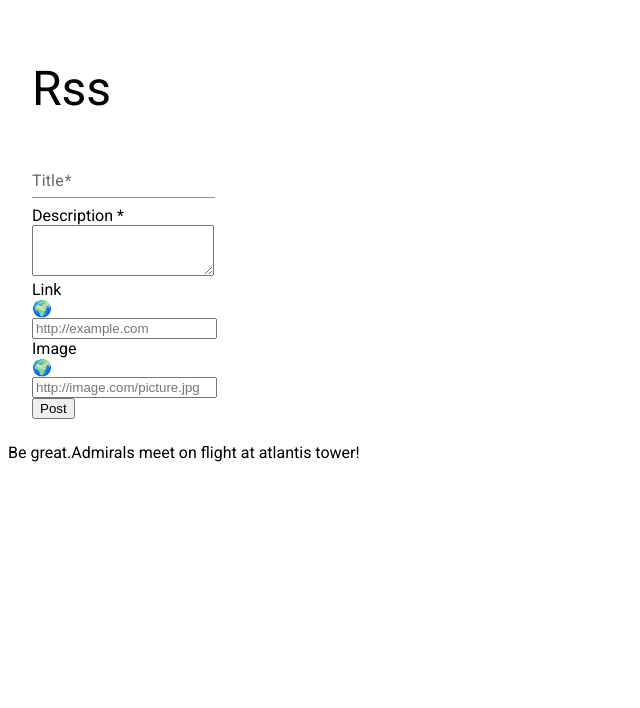
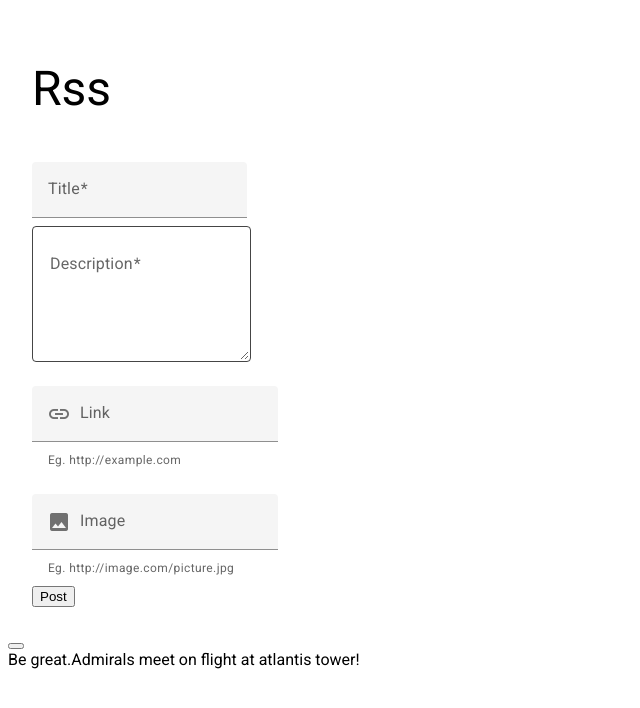
Before and after one commit to PlayXman/app-rss, a PHP site: page /dist/view/index.php in a window 1280 px wide. Shown: the top 708 px of the page, without its empty margins (0-640 px from the left). Run offline with PHP 8.4, Linux system fonts and the light colour scheme.

Commit message:
#3 Form functions - done Design - almost ready

```diff
--- a/app/index.php
+++ b/app/index.php
@@ -31,7 +31,7 @@ try {
 		$feed->post();
 	}
 
-	echo Response::success( 'true' );
+	echo Response::success( 'Success 😊' );
 } catch ( Exception $e ) {
 	echo Response::error( $e->getMessage() );
 }
--- a/view/components/form/index.php
+++ b/view/components/form/index.php
@@ -1,49 +1,39 @@
-<form id="newRssForm" method="post" action="../app/index.php">
+<form id="newRssForm" method="post" action="../app/index.php" class="form mdc-elevation--z8">
 	<div class="text-field-row">
 		<div class="text-field-container">
-			<div class="mdc-text-field">
-				<input id="rssTitle" type="text" class="mdc-text-field__input" required>
+			<div class="mdc-text-field mdc-text-field--box">
+				<input id="rssTitle" type="text" class="mdc-text-field__input" name="title" required>
 				<label class="mdc-floating-label" for="rssTitle">Title</label>
 				<div class="mdc-line-ripple"></div>
 			</div>
 		</div>
 	</div>
-
-
-<!--	<div class="form-group row">-->
-<!--		<label for="rssTitle" class="col-md-3 col-form-label col-form-label-lg">Title *</label>-->
-<!--		<div class="col-md-9">-->
-<!--			<input type="text" class="form-control form-control-lg" id="rssTitle" name="title" required>-->
-<!--		</div>-->
-<!--	</div>-->
-	<div class="form-group row">
-		<label for="rssDescription" class="col-md-3 col-form-label col-form-label-lg">Description *</label>
-		<div class="col-md-9">
-			<textarea type="text" class="form-control" id="rssDescription" rows="3" name="description" required></textarea>
-		</div>
-	</div>
-	<div class="form-group row">
-		<label for="rssLink" class="col-md-3 col-form-label col-form-label-sm">Link</label>
-		<div class="col-md-9">
-			<div class="input-group mb-2">
-				<div class="input-group-prepend">
-					<div class="input-group-text">🌍</div>
-				</div>
-				<input type="url" class="form-control form-control-sm" id="rssLink" name="link" placeholder="http://example.com">
+	<div class="text-field-row">
+		<div class="text-field-container">
+			<div class="mdc-text-field mdc-text-field--textarea">
+				<textarea id="rssDescription" class="mdc-text-field__input" rows="3" name="description" required></textarea>
+				<label class="mdc-floating-label" for="rssDescription">Description</label>
 			</div>
 		</div>
 	</div>
-	<div class="form-group row">
-		<label for="rssImage" class="col-md-3 col-form-label col-form-label-sm">Image</label>
-		<div class="col-md-9">
-			<div class="input-group mb-2">
-				<div class="input-group-prepend">
-					<div class="input-group-text">🌍</div>
-				</div>
-				<input type="url" class="form-control form-control-sm" id="rssImage" name="image" placeholder="http://image.com/picture.jpg">
-			</div>
+	<div class="text-field-container">
+		<div class="mdc-text-field mdc-text-field--box mdc-text-field--with-leading-icon">
+			<i class="material-icons mdc-text-field__icon">insert_link</i><input id="rssLink" class="mdc-text-field__input" type="url" name="link">
+			<label class="mdc-floating-label" for="rssLink">Link</label>
+			<div class="mdc-line-ripple"></div>
 		</div>
+		<p class="mdc-text-field-helper-text mdc-text-field-helper-text--persistent">Eg. http://example.com</p>
+	</div>
+	<div class="text-field-container">
+		<div class="mdc-text-field mdc-text-field--box mdc-text-field--with-leading-icon">
+			<i class="material-icons mdc-text-field__icon">photo</i><input id="rssImage" class="mdc-text-field__input" type="url" name="image">
+			<label class="mdc-floating-label" for="rssImage">Image</label>
+			<div class="mdc-line-ripple"></div>
+		</div>
+		<p class="mdc-text-field-helper-text mdc-text-field-helper-text--persistent">Eg. http://image.com/picture.jpg</p>
 	</div>
 
-	<button type="submit" class="btn btn-primary">Post</button>
+	<div class="form__button-cont">
+		<button type="submit" class="mdc-button mdc-button--raised">Post</button>
+	</div>
 </form>
--- a/view/components/material-design/style.scss
+++ /dev/null
@@ -1,6 +0,0 @@
-@import "~@material/theme/mdc-theme";
-@import "~@material/typography/mdc-typography";
-@import "~@material/layout-grid/mdc-layout-grid";
-@import "~@material/textfield/mdc-text-field";
-@import "~@material/snackbar/mdc-snackbar";
-@import "~@material/button/mdc-button";
--- a/view/components/message/index.php
+++ b/view/components/message/index.php
@@ -1,8 +1,6 @@
-<div class="message__container">
-	<div class="message__loader">
-		<i class="message__loader-icon"></i> Loading...
-	</div>
-	<div class="message__box">
-		<i class="message__icon"></i> <span class="message__text"></span>
+<div class="mdc-snackbar" aria-live="assertive" aria-atomic="true" aria-hidden="true">
+	<div class="mdc-snackbar__text"></div>
+	<div class="mdc-snackbar__action-wrapper">
+		<button type="button" class="mdc-snackbar__action-button"></button>
 	</div>
 </div>
--- a/view/components/snackbar/index.php
+++ /dev/null
@@ -1,6 +0,0 @@
-<div class="mdc-snackbar" aria-live="assertive" aria-atomic="true" aria-hidden="true">
-	<div class="mdc-snackbar__text"></div>
-	<div class="mdc-snackbar__action-wrapper">
-		<button type="button" class="mdc-snackbar__action-button"></button>
-	</div>
-</div>
--- a/view/index.php
+++ b/view/index.php
@@ -10,6 +10,7 @@ require_once __DIR__ . '/../config.php';
 	<title>Rss</title>
 
 	<link href="https://fonts.googleapis.com/css?family=Roboto:300,400,500" rel="stylesheet">
+	<link href="https://fonts.googleapis.com/icon?family=Material+Icons" rel="stylesheet">
 	<link href="http://localhost:8080/dist/css/style.css" rel="stylesheet"><!--TODO localhost-->
 </head>
 <body class="mdc-typography" data-seed="<?php echo APP_LOGIN_SEED; ?>">
@@ -26,7 +27,7 @@ require_once __DIR__ . '/../config.php';
 	</div>
 
 	<?php
-//	require __DIR__ . '/components/snackbar/index.php';
+	require __DIR__ . '/components/message/index.php';
 	?>
 
 	<endora>Be great.Admirals meet on flight at atlantis tower!</endora>
--- a/view/js/script.js
+++ b/view/js/script.js
@@ -1,2 +1 @@
-import {Material} from "../components/material-design/script";
-Material.init();
+import '../components/form/script';
--- a/view/sass/variables.scss
+++ b/view/sass/variables.scss
@@ -1,3 +1,7 @@
+$color-white: #ffffff;
+$color-gray: #dbdbdb;
+
+//Material theme
 $mdc-theme-primary: #7d5ca3;
 $mdc-theme-secondary: #807ca5;
 $mdc-theme-on-primary: #ffffff;
```
Also changed, not shown: view/components/form/form.js (+24 -14 lines), view/components/form/script.js (+12 -2 lines), view/components/form/style.less (deleted, +0 -10 lines), view/components/form/style.scss (added, +19 -0 lines), view/components/material-design/script.js (deleted, +0 -42 lines), view/components/message/script.js (+16 -45 lines), view/components/message/style.less (deleted, +0 -95 lines), view/components/token/script.js (+24 -8 lines), view/sass/global.scss (renamed from view/sass/global.less, +4 -7 lines), view/sass/style.scss (+10 -1 lines).
